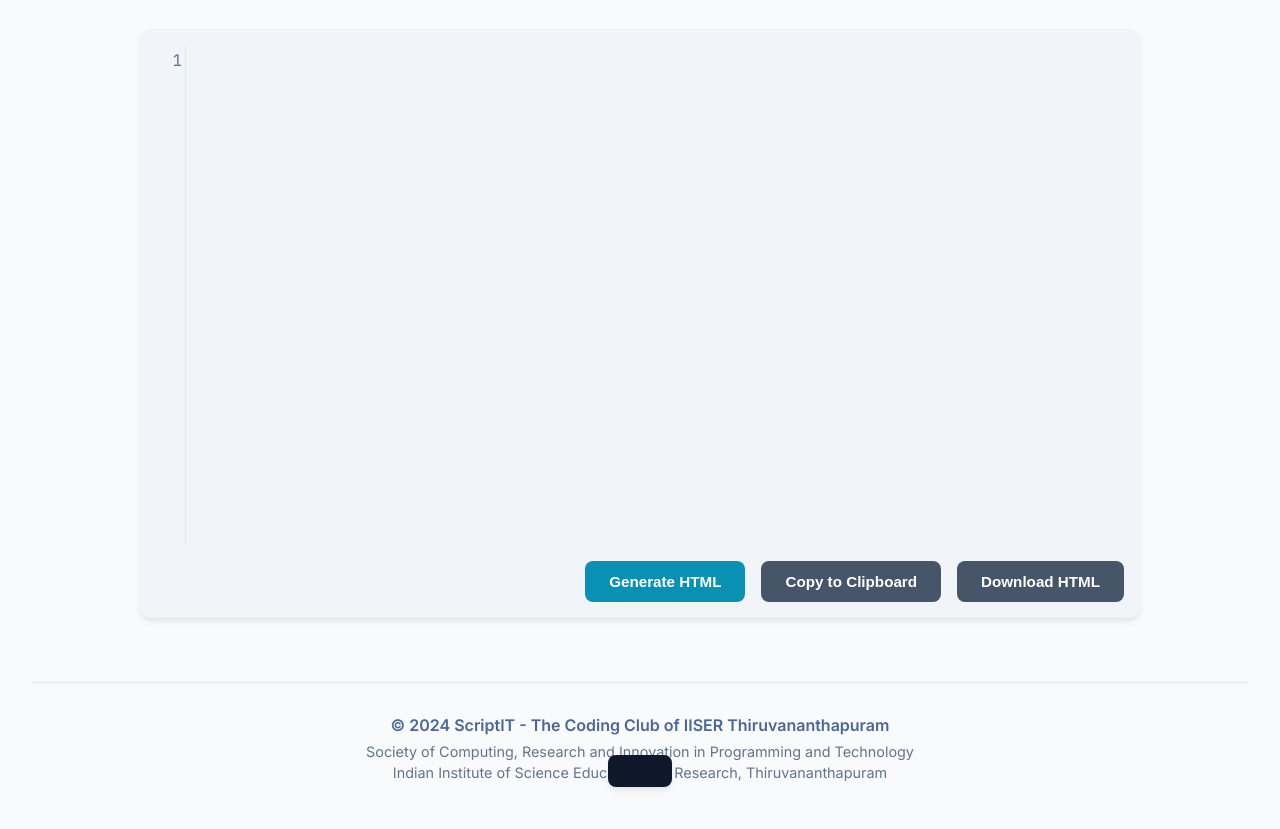
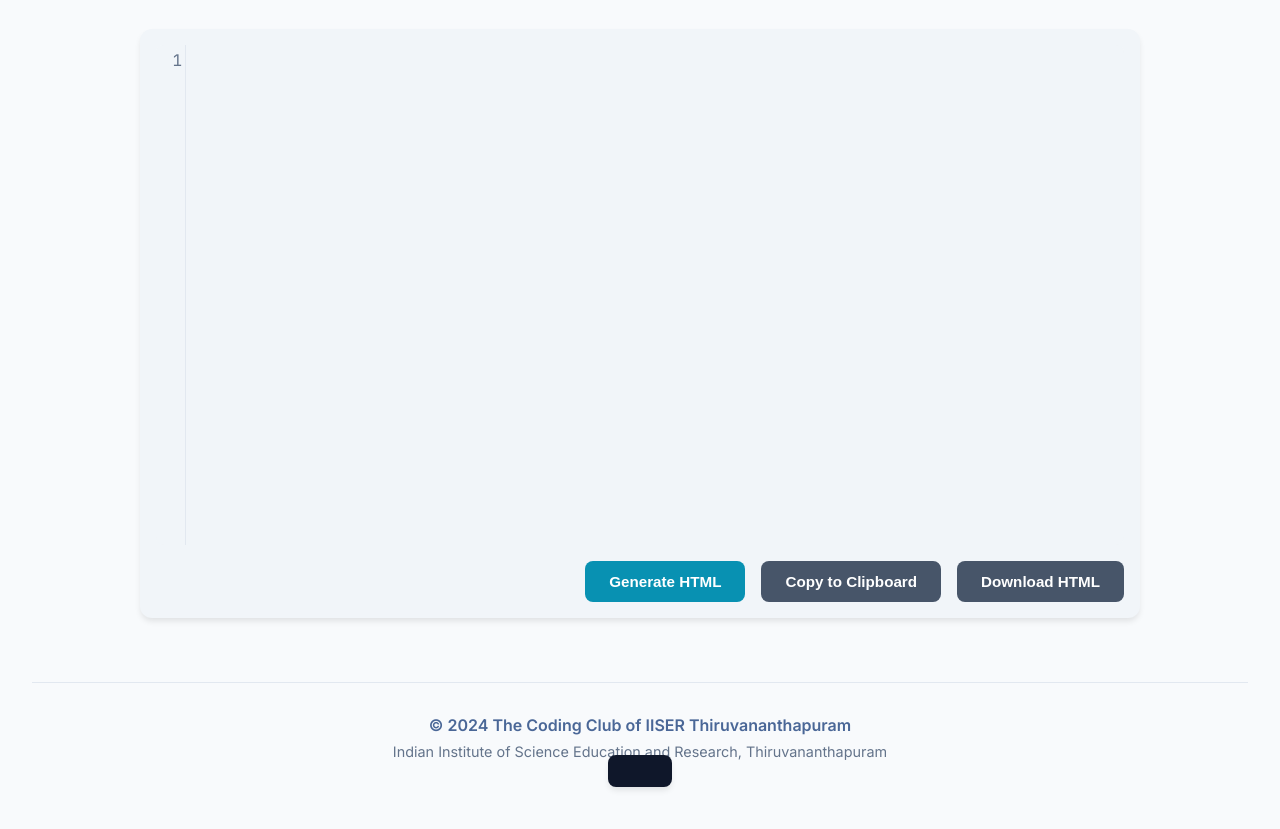
Before and after one commit to AKwasTaken/FillerToHTML, a plain HTML site: page index.html in a window 1280 px wide. Shown: the part 113-942 px from the top of the page. Drawn offline with Linux system fonts and the light colour scheme.

Commit message:
Update index.html

```diff
--- a/index.html
+++ b/index.html
@@ -67,7 +67,7 @@
                 <!-- Overview Tab -->
                 <div class="tab-content active" id="overview">
                     <h3>What is Filler?</h3>
-                    <p>Filler is a simple scripting language created for ScriptIT (The Coding Club of IISER Thiruvananthapuram) to generate structured HTML content for events. It simplifies the process of creating formatted content with various elements like text, images, and links.</p>
+                    <p>Filler is a simple scripting language created for The Coding Club of IISER Thiruvananthapuram to generate structured HTML content for events. It simplifies the process of creating formatted content with various elements like text, images, and links.</p>
 
                     <div class="example-section">
                         <h3>Basic Structure</h3>
@@ -303,8 +303,8 @@ body{
 
     <footer>
         <div class="footer-content">
-            <p class="copyright">© 2024 ScriptIT - The Coding Club of IISER Thiruvananthapuram</p>
-            <p class="club-info">Society of Computing, Research and Innovation in Programming and Technology</p>
+            <p class="copyright">© 2024 The Coding Club of IISER Thiruvananthapuram</p>
+            <!--<p class="club-info">Society of Computing, Research and Innovation in Programming and Technology</p>-->
             <p class="institute">Indian Institute of Science Education and Research, Thiruvananthapuram</p>
         </div>
     </footer>
```
